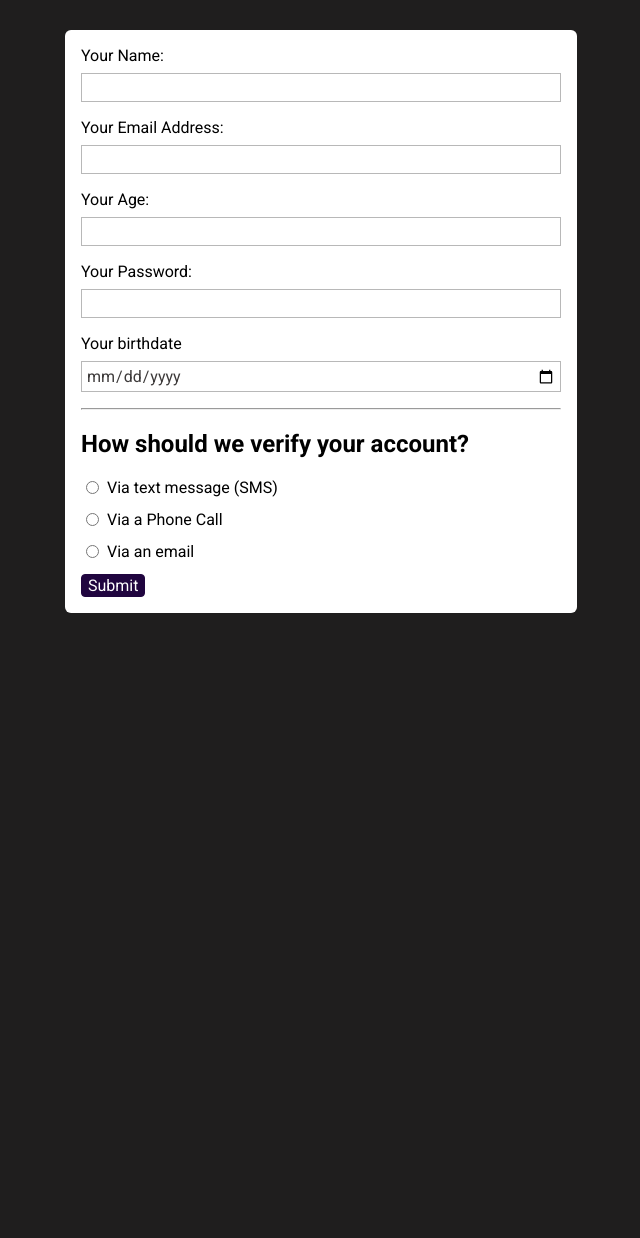
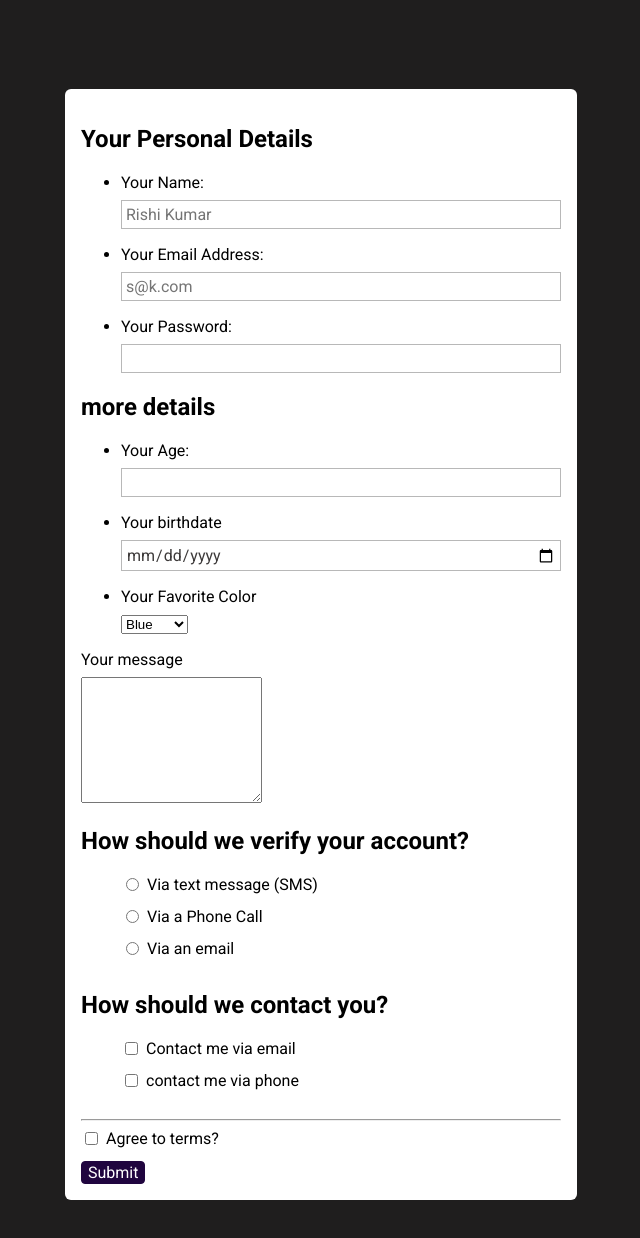
Before and after one commit to RishiKumar158/web-development, a plain HTML site: page webForms/index.html in a window 1280 px wide. Shown: the part 18-1256 px from the top of the page, without its empty margins (319-959 px from the left). Before the commit the page ends 800 px from the top, so only its background shows below. Drawn offline with Linux system fonts and the light colour scheme.

Commit message:
Refactor web form structure and add new fields

```diff
--- a/webForms/index.html
+++ b/webForms/index.html
@@ -10,33 +10,103 @@
     <title>webForms</title>
 </head>
 <body>
-    <form action="/webForms" method="get">
-        <label for="user-name">Your Name: </label>
-        <input type="text" name="user-name" id="user-name"/>
+    <header>
+        <h1>Demo Form</h1>
+    </header>
+    <main>
+        <form action="/webForms" method="GET">
+            <section>
+                <h2>Your Personal Details</h2>
+                <ul>
+                    <li>
+                        <label for="username">Your Name: </label>
+                        <input type="text" name="user-name" id="username" required placeholder="Rishi Kumar" />
+                    </li>
+                    <li>
                         <label for="email">Your Email Address: </label>
-        <input type="email" name="email" id="email">
+                        <input type="email" name="email" id="email" required placeholder="s@k.com">
+                    </li>
+                    <li>
+                        <label for="password">Your Password: </label>
+                        <input type="password" name="password" id="password" required minlength="8">
+                    </li>
+                </ul>
+            </section>
+
+            <section>
+                <h2>more details</h2>
+                <ul>
+                    <li>
                         <label for="age">Your Age:</label>
-        <input type="number" name="age" id="age">
-        <label for="password">Your Password: </label>
-        <input type="password" name="password" id="password">
+                        <input type="number" name="age" id="age" required min="18" max="100">
+                    </li>
+                    <li>
                         <label for="birthdate">Your birthdate</label>
-        <input type="date" name="user-birthdate" id="birthDate">
+                        <input type="date" name="user-birthdate" id="birthDate" required min="1999-06-01" max="2023-05-01">
+                    </li>
+                    <li>
+                        <label for="favorite-color">Your Favorite Color</label>
+                        <select name="favorite-color" id="favorite-color">
+                            <option value="blue">Blue</option>
+                            <option value="red">Red</option>
+                            <option value="orange">Orange</option>
+                        </select>
+                    </li>
+                </ul>
+            </section>
+
+            <section>
+                <label for="message">Your message</label>
+                <textarea name="user-message" id="message" rows="8"></textarea>
+            </section>
+
+
+            <section>
+                <h2>How should we verify your account?</h2>
+                <ul>
+                    <li class="form-control-inline">
+                        <input type="radio" name="verify" id="verify-text-message" value="text-message" required>
+                        <label for="verify-text-message">Via text message (SMS)</label>
+                    </li>
+                    <li class="form-control-inline">
+                        <input type="radio" name="verify" id="verify-phone" value="phone" required>
+                        <label for="verify-phone">Via a Phone Call</label>
+                    </li>
+                    <li class="form-control-inline">
+                        <input type="radio" name="verify" id="verify-email" value="email" required>
+                        <label for="verify-email">Via an email</label>
+                    </li>
+                </ul>
+            </section>
+
+            <section>
+                <h2>How should we contact you?</h2>
+                <ul>
+                    <li class="form-control-inline">
+                        <input type="checkbox" name="contact" id="contact-email" name="contact" value="email">
+                        <label for="contact-email">Contact me via email</label>
+                    </li>
+                    <li class="form-control-inline">
+                        <input type="checkbox" name="contact" id="contact-phone" name="contact" value="phone">
+                        <label for="contact-phone">contact me via phone</label>
+                    </li>
+                </ul>
+            </section>
+
             <hr>
-        <h2>How should we verify your account?</h2>
+
+            <section>
                 <div class="form-control-inline">
-            <input type="radio" name="verify" id="verify-text-message" value="text-message">
-            <label for="verify-text-message">Via text message (SMS)</label>
+                    <input type="checkbox" name="agree-terms" id="agree-terms" name="terms">
+                    <label for="agree-terms">Agree to terms?</label>
                 </div>
-        <div class="form-control-inline">
-            <input type="radio" name="verify" id="verify-phone" value="phone">
-            <label for="verify-phone">Via a Phone Call</label>
-        </div>
-        <div class="form-control-inline">
-            <input type="radio" name="verify" id="verify-email" value="email">
-            <label for="verify-email">Via an email</label>
-        </div>
+            </section>
 
+            <section>
                 <button>Submit</button>
+            </section>
+
         </form>
+    </main>
 </body>
 </html>
```
Lines whose indentation alone changed are shown as unchanged.
